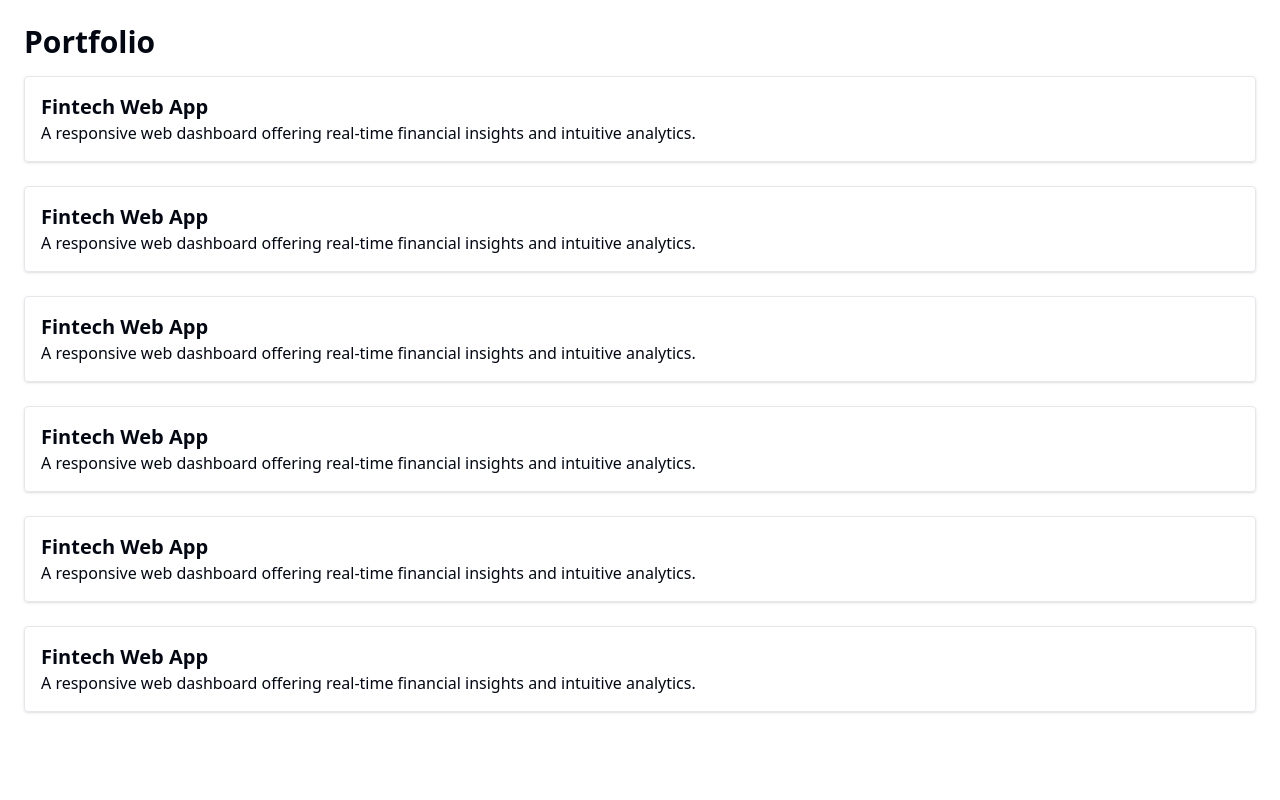
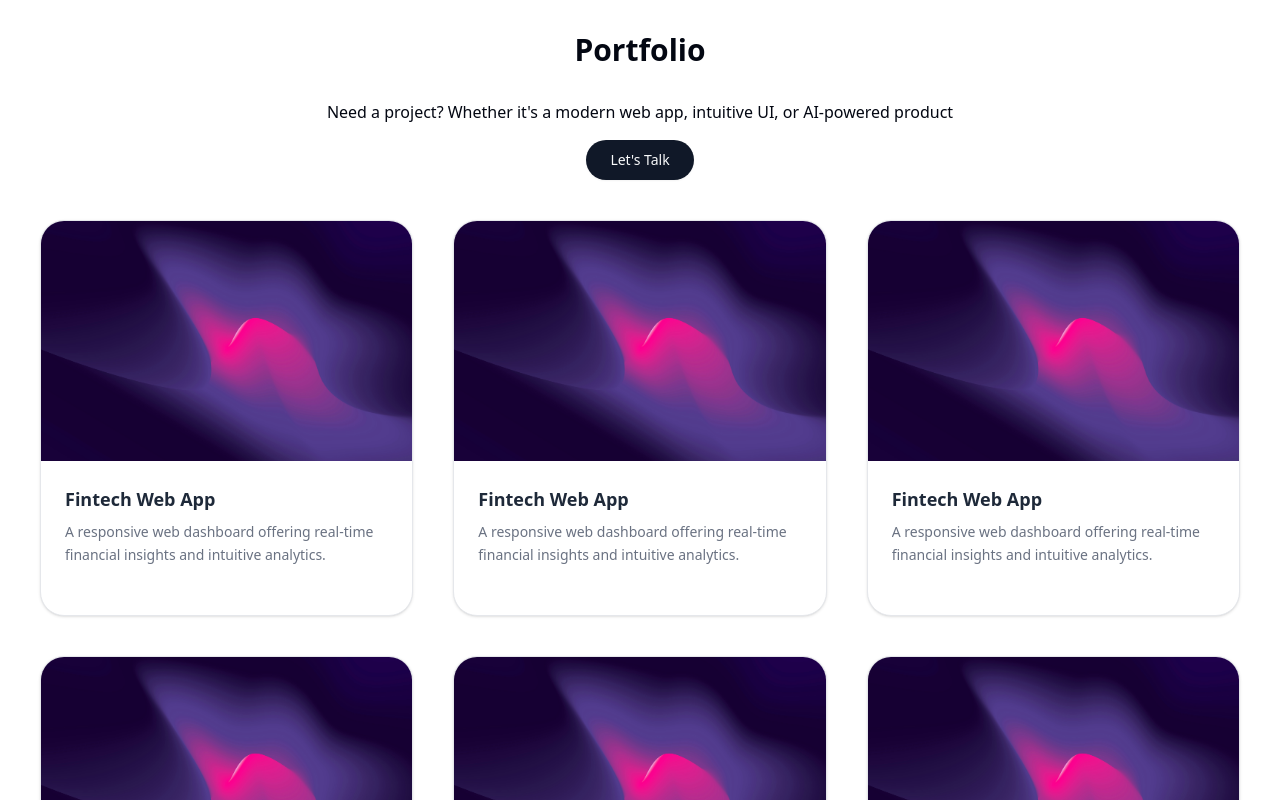
Before and after one commit to abreel/abbey-portfolio, a Next.js app: page /portfolio in a window 1280 px wide. Shown: the top 800 px of the page. Built offline with nearby package versions, Linux system fonts and the light colour scheme.

Commit message:
better portfolio page

```diff
--- a/app/AnimatedSections.tsx
+++ b/app/AnimatedSections.tsx
@@ -3,10 +3,9 @@
 import { ContactSection } from './ContactSection';
 import { motion } from 'framer-motion';
 import Link from 'next/link';
-import Image from 'next/image';
-import { Card, CardContent } from '@/components/ui/card';
 import { HeroSection } from '@/components/homepage/Hero';
 import { Project } from '@/types/project';
+import ProjectsList from '@/components/lists/ProjectsList';
 
 interface Props {
   projects: Project[];
@@ -31,41 +30,7 @@ export default function AnimatedSections({ projects }: Props) {
           Featured Projects
         </motion.h2>
 
-        <motion.div
-          className="grid grid-cols-1 sm:grid-cols-2 lg:grid-cols-3 gap-10 px-4"
-          initial="hidden"
-          whileInView="visible"
-          viewport={{ once: true }}
-          transition={{ staggerChildren: 0.15 }}
-        >
-          {featuredProjects.map((project) => (
-            <motion.div
-              key={project.slug}
-              variants={{ hidden: { opacity: 0, y: 20 }, visible: { opacity: 1, y: 0 } }}
-            >
-              <Card className="hover:shadow-xl transition-all duration-300 rounded-3xl overflow-hidden group bg-white dark:bg-zinc-900 pt-0">
-                <Link href={`/portfolio/${project.slug}`} className="block">
-                  <div className="relative w-full h-60 overflow-hidden">
-                    <Image
-                      src={`/projects/${project.slug}/images/cover.jpg`}
-                      alt={project.metadata.title}
-                      fill
-                      className="object-cover transition-transform duration-500 ease-in-out group-hover:scale-105"
-                    />
-                  </div>
-                  <CardContent className="p-6">
-                    <h3 className="text-lg font-bold mb-2 text-gray-800 dark:text-white">
-                      {project.metadata.title}
-                    </h3>
-                    <p className="text-sm text-muted-foreground leading-relaxed line-clamp-3">
-                      {project.metadata.description}
-                    </p>
-                  </CardContent>
-                </Link>
-              </Card>
-            </motion.div>
-          ))}
-        </motion.div>
+        <ProjectsList projects={featuredProjects} />
 
         {/* View Portfolio Button */}
         <div className="mt-12 text-center">
--- a/app/portfolio/page.tsx
+++ b/app/portfolio/page.tsx
@@ -1,25 +1,29 @@
+import ProjectsList from '@/components/lists/ProjectsList';
 import { getAllProjects } from '@/lib/projects';
+import { ContactSection } from '../ContactSection';
+import { Button } from '@/components/ui/button';
 import Link from 'next/link';
 
 export default async function PortfolioPage() {
   const projects = await getAllProjects();
 
   return (
-    <div className="p-6">
-      <h1 className="text-3xl font-bold mb-4">Portfolio</h1>
-      <div className="grid gap-6">
-        {projects.map(
-          (proj) =>
-            proj && (
-              <Link key={proj.slug} href={`/portfolio/${proj.slug}`}>
-                <div className="border p-4 rounded shadow hover:shadow-md transition">
-                  <h2 className="text-xl font-semibold">{proj.metadata.title}</h2>
-                  <p>{proj.metadata.description}</p>
-                </div>
-              </Link>
-            ),
-        )}
+    <>
+      <h1 className="text-3xl font-bold mb-4 text-center pt-8">Portfolio</h1>
+      <div className="max-w-7xl mx-auto">
+        <div className="py-4 text-center space-y-4">
+          <p>
+            Need a project? Whether it&apos;s a modern web app, intuitive UI, or AI-powered product
+          </p>
+          <Button asChild size="lg" className="rounded-full px-6 py-4">
+            <Link href="#contact">Let&apos;s Talk</Link>
+          </Button>
+        </div>
+        <div className="p-6">
+          <ProjectsList projects={projects} />
+        </div>
       </div>
-    </div>
+      <ContactSection />
+    </>
   );
 }
--- /dev/null
+++ b/components/lists/ProjectsList.tsx
@@ -0,0 +1,47 @@
+'use client';
+
+import { Project } from '@/types/project';
+import { motion } from 'framer-motion';
+import Link from 'next/link';
+import { Card, CardContent } from '../ui/card';
+import Image from 'next/image';
+
+export default function ProjectsList({ projects }: { projects: Project[] }) {
+  return (
+    <motion.div
+      className="grid grid-cols-1 sm:grid-cols-2 lg:grid-cols-3 gap-10 px-4"
+      initial="hidden"
+      whileInView="visible"
+      viewport={{ once: true }}
+      transition={{ staggerChildren: 0.15 }}
+    >
+      {projects.map((project) => (
+        <motion.div
+          key={project.slug}
+          variants={{ hidden: { opacity: 0, y: 20 }, visible: { opacity: 1, y: 0 } }}
+        >
+          <Card className="hover:shadow-xl transition-all duration-300 rounded-3xl overflow-hidden group bg-white dark:bg-zinc-900 pt-0">
+            <Link href={`/portfolio/${project.slug}`} className="block">
+              <div className="relative w-full h-60 overflow-hidden">
+                <Image
+                  src={`/projects/${project.slug}/images/cover.jpg`}
+                  alt={project.metadata.title}
+                  fill
+                  className="object-cover transition-transform duration-500 ease-in-out group-hover:scale-105"
+                />
+              </div>
+              <CardContent className="p-6">
+                <h3 className="text-lg font-bold mb-2 text-gray-800 dark:text-white">
+                  {project.metadata.title}
+                </h3>
+                <p className="text-sm text-muted-foreground leading-relaxed line-clamp-3">
+                  {project.metadata.description}
+                </p>
+              </CardContent>
+            </Link>
+          </Card>
+        </motion.div>
+      ))}
+    </motion.div>
+  );
+}
```
